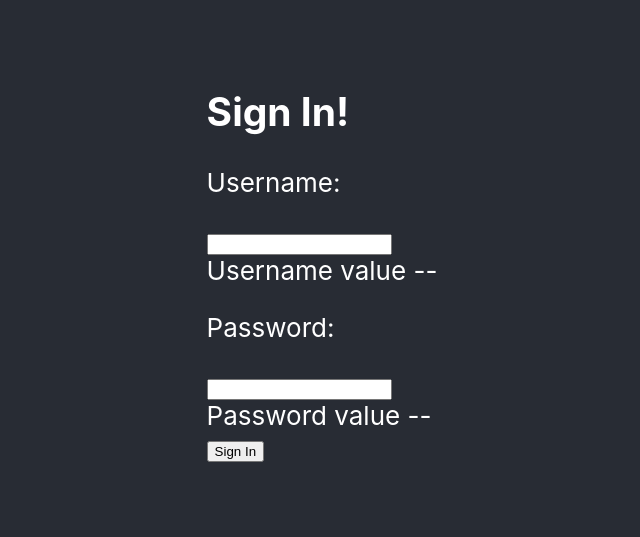
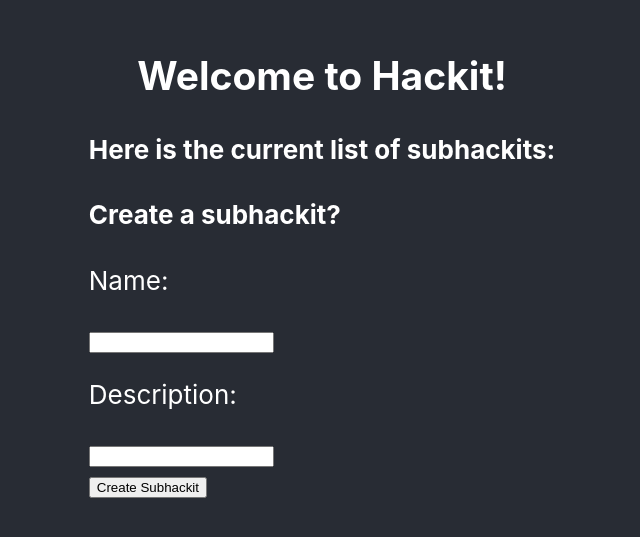
Before and after one commit to gragollier/EECS647-Project, a React (Create React App) app: page /home in a window 1280 px wide. Shown: the part 141-678 px from the top of the page, without its empty margins (318-958 px from the left). Built offline with nearby package versions, Linux system fonts and the light colour scheme.

Commit message:
Checkpoint4

```diff
--- a/package.json
+++ b/package.json
@@ -10,8 +10,10 @@
     "@types/node": "^12.20.7",
     "@types/react": "^17.0.3",
     "@types/react-dom": "^17.0.3",
+    "@types/react-router-dom": "^5.1.7",
     "react": "^17.0.2",
     "react-dom": "^17.0.2",
+    "react-router-dom": "^5.2.0",
     "react-scripts": "4.0.3",
     "typescript": "^4.2.3",
     "web-vitals": "^1.1.1"
--- a/src/App.tsx
+++ b/src/App.tsx
@@ -1,20 +1,13 @@
-import React, { useState } from 'react';
+import React from 'react';
 import './App.css';
 
-import SignIn from './SignIn';
-import Home from './Home';
+import AppRouter from './routes';
 
 function App() {
-  const [signedIn, setSignedIn] = useState(false);
-
   return (
     <div className="App">
       <header className="App-header">
-        {!signedIn ? (
-          <SignIn setSignedIn={setSignedIn} />
-        ) : (
-          <Home />
-        )}
+        <AppRouter />
       </header>
     </div>
   );
--- a/src/Home.tsx
+++ b/src/routes/Home.tsx
@@ -1,4 +1,5 @@
 import React, { useState } from 'react';
+import { useHistory } from 'react-router-dom';
 
 type Hackit = {
   name: string,
@@ -6,6 +7,8 @@ type Hackit = {
 }
 
 const Home = () => {
+  const history = useHistory();
+
   const [hackits, setHackits] = useState<Hackit[]>([]);
 
   const [newHackitName, setNewHackitName] = useState('');
@@ -29,6 +32,10 @@ const Home = () => {
     }
   }
 
+  const clickSubhackit = (hackit: Hackit) => {
+    history.push(`/h/${hackit.name}`);
+  }
+
   return (
     <div>
       <h2>
@@ -40,7 +47,11 @@ const Home = () => {
         </h4>
         {hackits.map((hackit) => {
           return(
-            <div key={hackit.name} style={{backgroundColor: 'darkgreen'}}>
+            <div
+              key={hackit.name}
+              style={{backgroundColor: 'darkgreen'}}
+              onClick={() => clickSubhackit(hackit)}
+            >
               <h5>
                 {hackit.name}
               </h5>
--- /dev/null
+++ b/src/routes/NotFound.tsx
@@ -0,0 +1,11 @@
+import React from 'react';
+
+const NotFound = () => {
+  return (
+    <p>
+      404
+    </p>
+  );
+};
+
+export default NotFound;
--- a/src/SignIn.tsx
+++ b/src/routes/SignIn.tsx
@@ -1,11 +1,8 @@
 import React, { useState } from 'react';
+import { useHistory } from 'react-router-dom';
 
-type Props = {
-  setSignedIn: (b: boolean) => void,
-}
-
-const SignIn = (props: Props) => {
-  const { setSignedIn } = props;
+const SignIn = () => {
+  const history = useHistory();
 
   const [username, setUsername] = useState('');
   const [password, setPassword] = useState('');
@@ -20,7 +17,7 @@ const SignIn = (props: Props) => {
 
   const handleClick = (event: any) => {
     if (username && password) {
-      setSignedIn(true);
+      history.push('/home');
     }
   }
 
--- /dev/null
+++ b/src/routes/Subhackit.tsx
@@ -0,0 +1,58 @@
+import React, { useEffect, useState } from 'react';
+import { useParams } from 'react-router-dom';
+
+type UrlParams = {
+  slug: string,
+}
+
+type Hackit = {
+  name: string,
+  description: string,
+}
+
+const database: Hackit[] = [
+  {
+    name: 'dogs',
+    description: 'all kinds of puppies!',
+  }
+]
+
+const Subhackit = () => {
+  const { slug } = useParams<UrlParams>();
+
+  const [subhackitName, setSubhackitName] = useState('');
+  const [subhackit, setSubhackit] = useState<Hackit>();
+
+  useEffect(() => {
+    setSubhackitName(slug);
+  }, [slug]);
+
+  useEffect(() => {
+    setSubhackit(database.find((hackit) => hackit.name === subhackitName));
+  }, [subhackitName])
+
+  return (
+    <div>
+      <h2>
+        {subhackit ? (
+          <div>
+            <h2>
+              {subhackit.name}
+            </h2>
+            <p>
+              {subhackit.description}
+            </p>
+          </div>
+        ) : (
+          <div>
+            <h2>
+              Subhackit not found
+            </h2>
+          </div>
+        )}
+      </h2>
+    </div>
+  )
+};
+
+export default Subhackit;
--- /dev/null
+++ b/src/routes/index.tsx
@@ -0,0 +1,37 @@
+import React from 'react';
+import { BrowserRouter as Router, Switch, Route } from 'react-router-dom';
+
+import Home from './Home';
+import NotFound from './NotFound';
+import SignIn from './SignIn';
+import Subhackit from './Subhackit';
+
+const AppRouter = () => {
+  return (
+    <Router>
+      <Switch>
+        <Route
+          exact
+          path="/"
+          component={SignIn}
+        />
+        <Route
+          exact
+          path="/home"
+          component={Home}
+        />
+        <Route
+          exact
+          path="/h/:slug"
+          component={Subhackit}
+        />
+        <Route
+          exact
+          component={NotFound}
+        />
+      </Switch>
+    </Router>
+  );
+};
+
+export default AppRouter;
```
Also changed, not shown: 2 other files (tests, documents, lock files or other folders).
